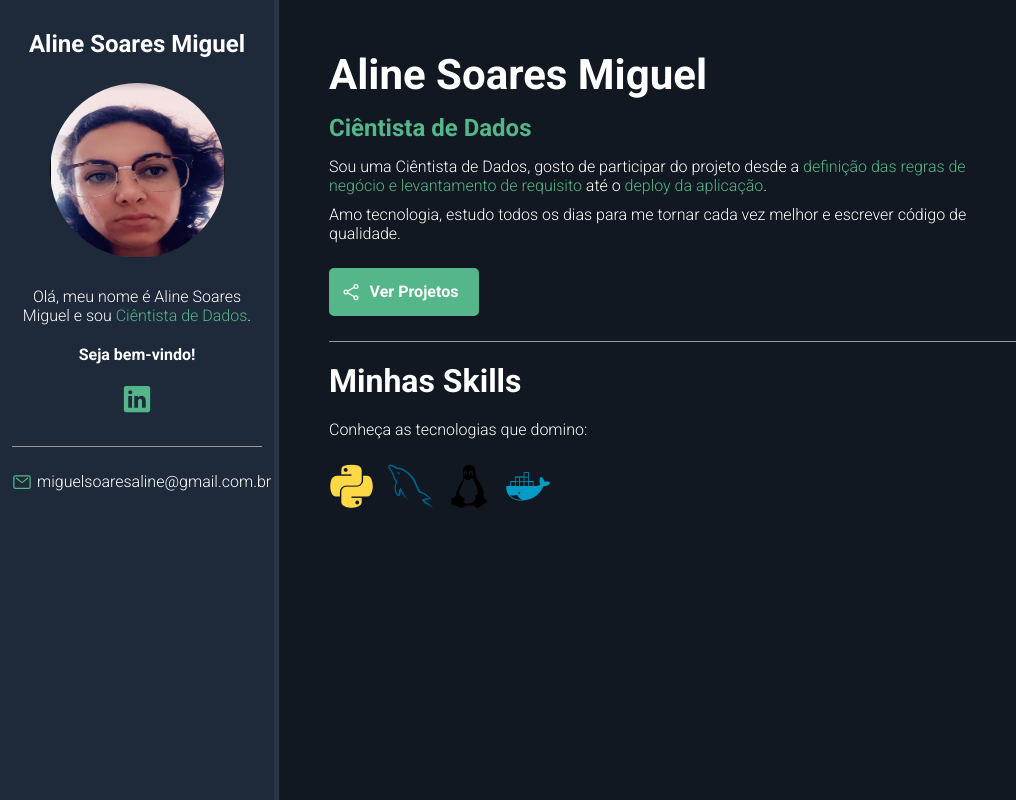
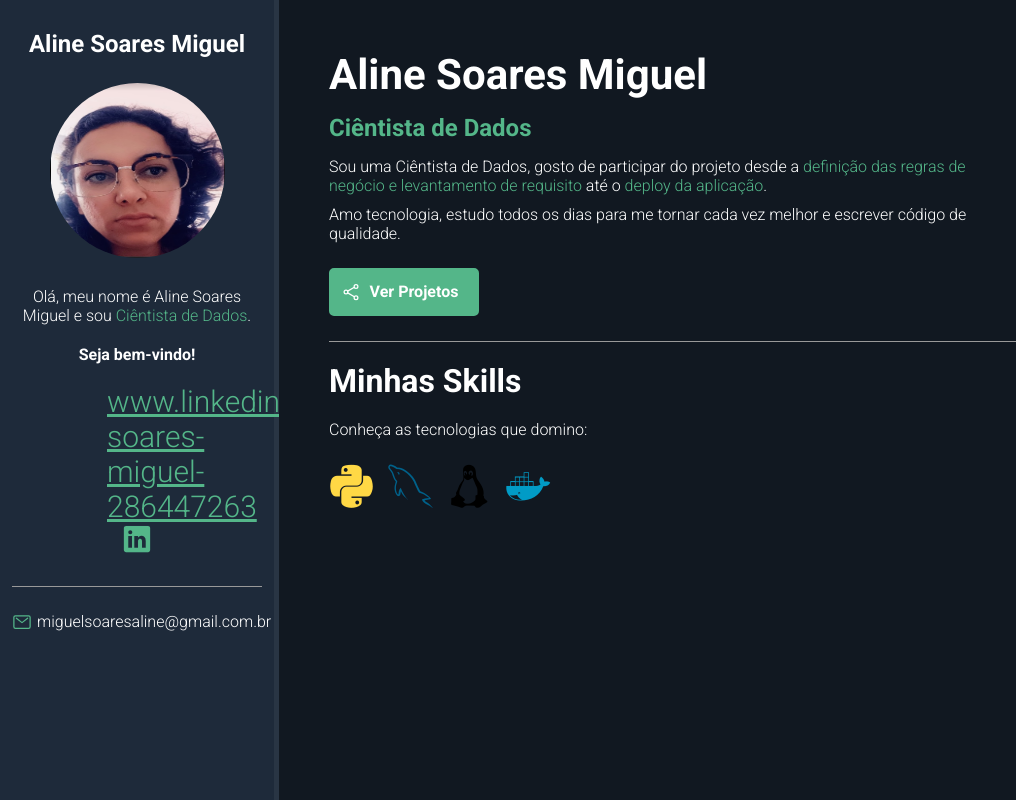
Before and after one commit to aline-miguel/aline-miguel.github.io, a plain HTML site: page index.html in a window 1280 px wide. Shown: the whole page, without its empty margins (0-1016 px from the left). Drawn offline with nearby package versions, Linux system fonts and the light colour scheme.

Commit message:
inclui meu linkedin

```diff
--- a/index.html
+++ b/index.html
@@ -19,7 +19,7 @@
       <p>Olá, meu nome é Aline Soares Miguel e sou <span class="highlight">Ciêntista de Dados</span>.</p>
       <p id="welcome-text">Seja bem-vindo!</p>
       <ul id="social-container">
-        <li><a href="www.linkedin.com/in/aline-soares-miguel-286447263" target="_blank"><ion-icon name="logo-linkedin"></ion-icon></a></li>
+        <li><a href="www.linkedin.com/in/aline-soares-miguel-286447263" target="_blank">www.linkedin.com/in/aline-soares-miguel-286447263<ion-icon name="logo-linkedin"></ion-icon></a></li>
       </ul>
       <div id="email-container">
         <ion-icon name="mail-outline"></ion-icon><a href="miguelsoaresaline@gmail.com">miguelsoaresaline@gmail.com.br</a>
```
